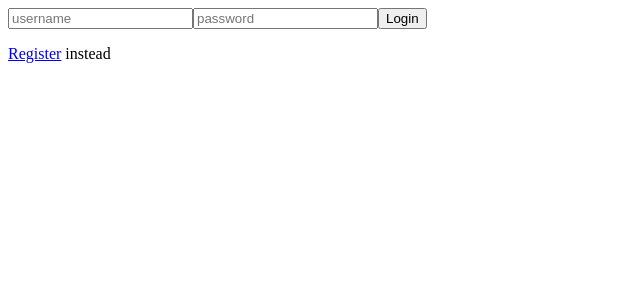
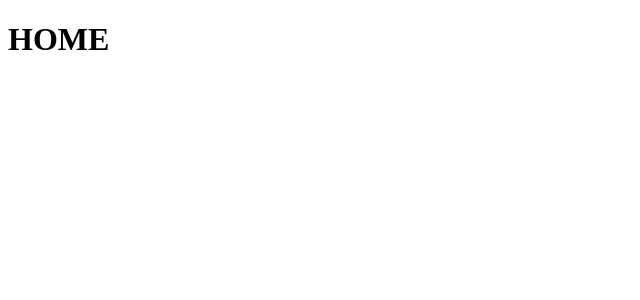
Before and after one commit to sajidul-kabir/OtterTech, a Vue app in the folder client/: page / in a window 1280 px wide. Before the commit this address led to /login. Shown: the top 300 px of the page, without its empty margins (0-640 px from the left). Built offline with nearby package versions, Linux system fonts and the light colour scheme.

Commit message:
login through client side implement

```diff
--- a/client/src/pages/auth/LoginUser.vue
+++ b/client/src/pages/auth/LoginUser.vue
@@ -1,10 +1,51 @@
 <template>
   <div>
-    <form>
-      <input type="text" name="username" id="username" placeholder="username" />
-      <input type="password" name="password" id="pass" placeholder="password" />
+    <form @submit.prevent="loginUser">
+      <input
+        type="text"
+        name="username"
+        id="username"
+        placeholder="username"
+        v-model="user.username"
+      />
+      <input
+        type="password"
+        name="password"
+        id="pass"
+        placeholder="password"
+        v-model="user.password"
+      />
       <button>Login</button>
     </form>
     <p><router-link to="/register">Register</router-link> instead</p>
   </div>
 </template>
+
+<script>
+import axios from 'axios';
+export default {
+  data() {
+    return {
+      user: {
+        username: '',
+        password: '',
+      },
+    };
+  },
+  methods: {
+    loginUser() {
+      axios
+        .post('http://localhost:5000/api/users/login', this.user)
+        .then((res) => {
+          console.log(res);
+        })
+        .then(() => {
+          this.$router.push('/');
+        })
+        .catch((err) => {
+          console.log(err);
+        });
+    },
+  },
+};
+</script>
--- /dev/null
+++ b/client/src/pages/home/HomePage.vue
@@ -0,0 +1,3 @@
+<template>
+  <h1>HOME</h1>
+</template>
--- a/client/src/router.js
+++ b/client/src/router.js
@@ -1,11 +1,12 @@
 import { createRouter, createWebHistory } from 'vue-router';
+import HomePage from './pages/home/HomePage.vue';
 import LoginUser from './pages/auth/LoginUser.vue';
 import RegisterUser from './pages/auth/RegisterUser.vue';
 
 const router = createRouter({
   history: createWebHistory(),
   routes: [
-    { path: '/', redirect: '/login' },
+    { path: '/', component: HomePage },
     { path: '/login', component: LoginUser },
     { path: '/register', component: RegisterUser },
   ],
```
